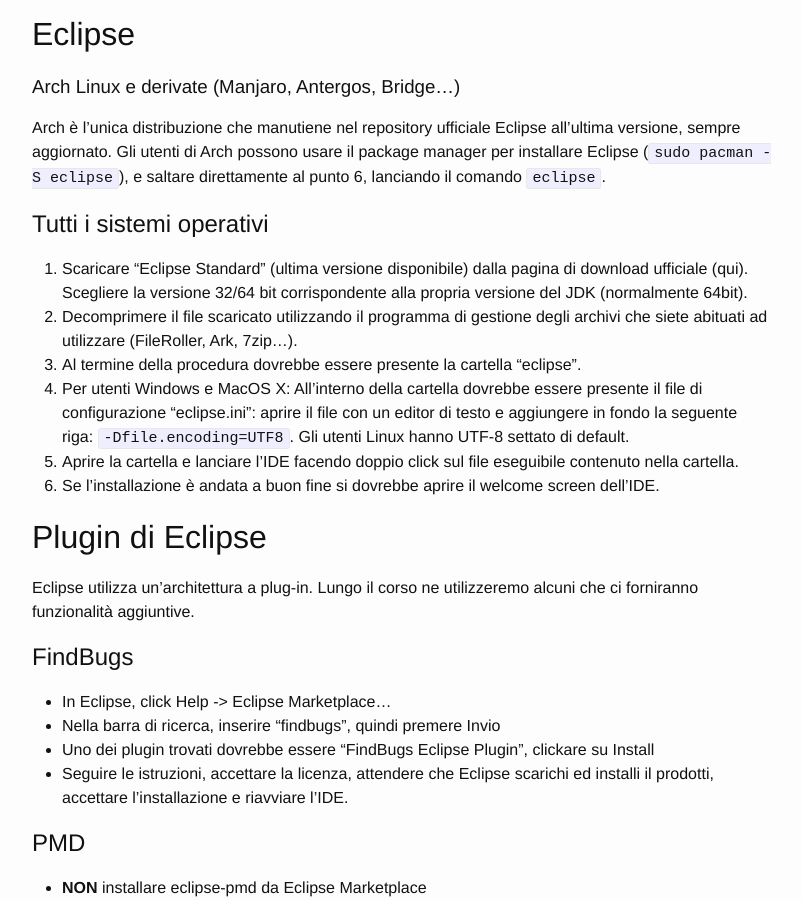
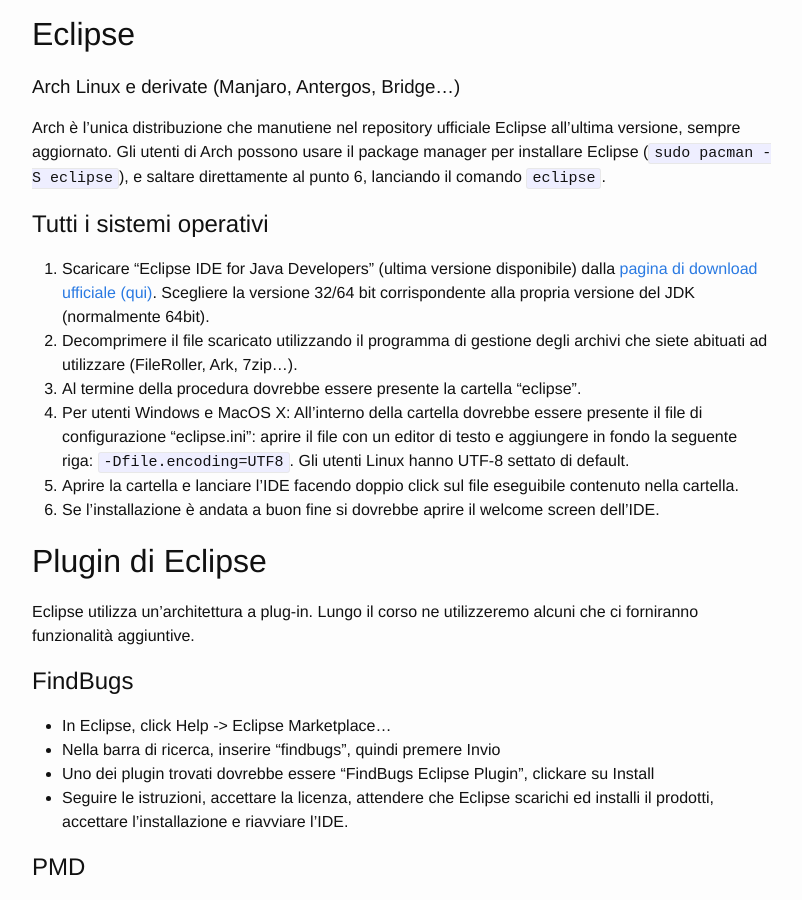
Before and after one commit to unibo-oop/software-installation, a Jekyll site: the page built from index.md, in a window 1280 px wide and 900 px high, scrolled down 7142 px. Shown: the whole window, without its empty margins (238-1040 px from the left). Built offline with Jekyll 4.4.1, drawn with Linux system fonts in a browser that asks for light colours.

Commit message:
Link the Eclipse download page

```diff
--- a/index.md
+++ b/index.md
@@ -176,7 +176,7 @@ where possible options include:
 Arch è l’unica distribuzione che manutiene nel repository ufficiale Eclipse all’ultima versione, sempre aggiornato. Gli utenti di Arch possono usare il package manager per installare Eclipse (``sudo pacman -S eclipse``), e saltare direttamente al punto 6, lanciando il comando ``eclipse``.
 
 ## Tutti i sistemi operativi
-1. Scaricare “Eclipse Standard” (ultima versione disponibile) dalla pagina di download ufficiale (qui). Scegliere la versione 32/64 bit corrispondente alla propria versione del JDK (normalmente 64bit).
+1. Scaricare “Eclipse IDE for Java Developers” (ultima versione disponibile) dalla [pagina di download ufficiale (qui)][Eclipse Download]. Scegliere la versione 32/64 bit corrispondente alla propria versione del JDK (normalmente 64bit).
 2. Decomprimere il file scaricato utilizzando il programma di gestione degli archivi che siete abituati ad utilizzare (FileRoller, Ark, 7zip...).
 3. Al termine della procedura dovrebbe essere presente la cartella “eclipse”.
 4. Per utenti Windows e MacOS X: All’interno della cartella dovrebbe essere presente il file di configurazione “eclipse.ini”: aprire il file con un editor di testo e aggiungere in fondo la seguente riga: ``-Dfile.encoding=UTF8``. Gli utenti Linux hanno UTF-8 settato di default.
```
Also changed, not shown: other parts of index.md (+1 -0 lines).
